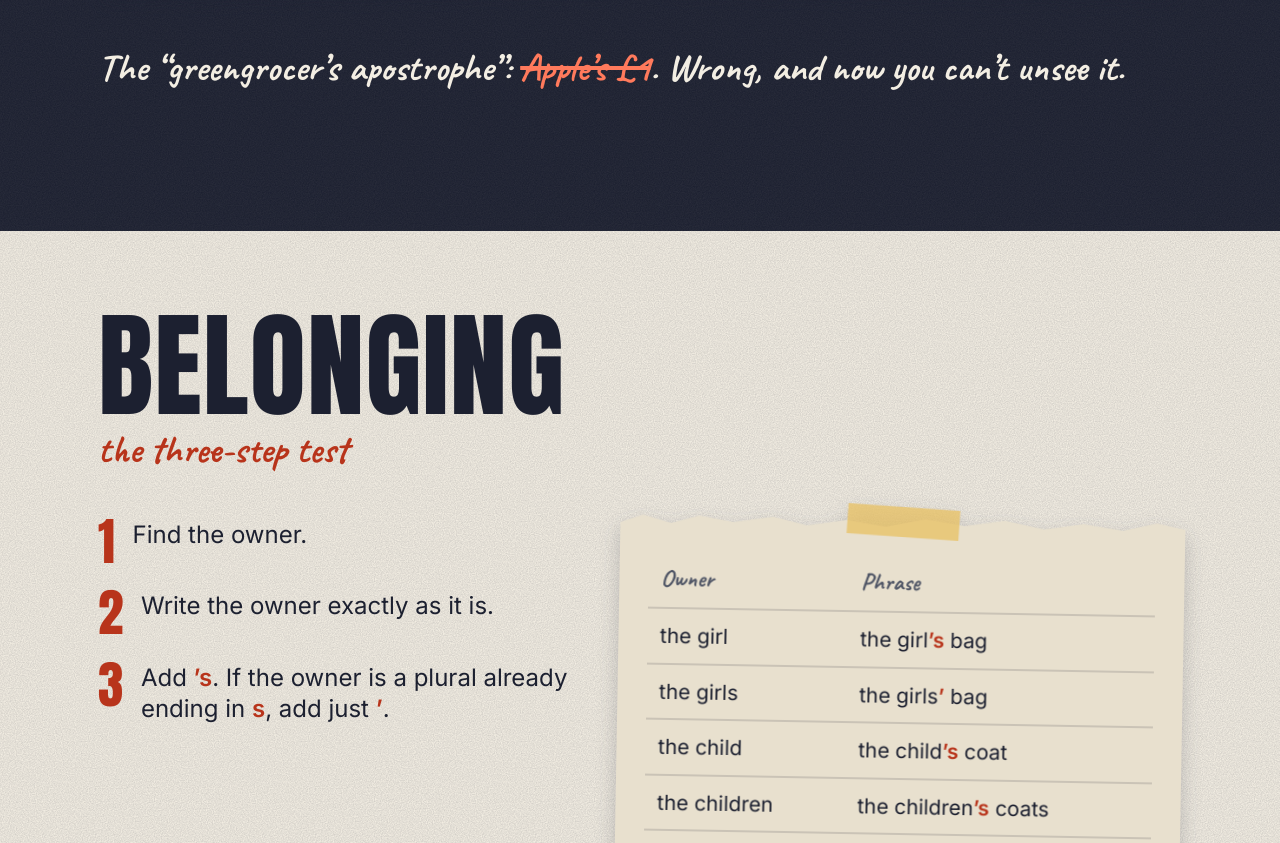
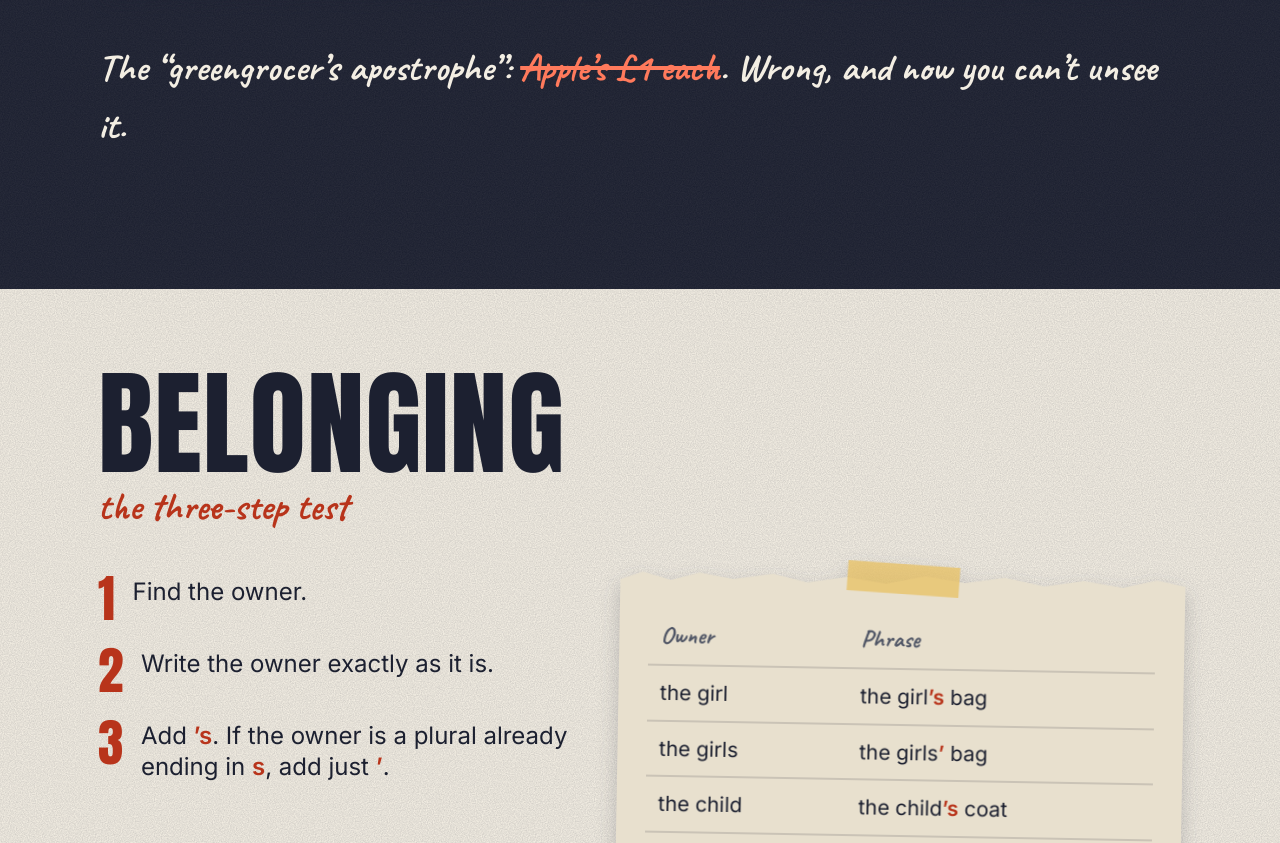
Before and after one commit to justinsteinmetz/Apostrophes, a plain HTML site: page index.html in a window 1280 px wide. Shown: the part 2940-3783 px from the top of the page. Drawn offline with Linux system fonts and the light colour scheme.

Commit message:
Update text in index.html for clarity

```diff
--- a/index.html
+++ b/index.html
@@ -201,7 +201,7 @@ footer{padding:2rem 0 3rem;font-family:var(--hand);font-weight:700;font-size:1.4
       <div class="scrap" style="--r:-1.2deg"><span class="in"><h3>Missing letters</h3><p class="ex">don’t · it’s · they’re</p><p>The apostrophe stands in for letters that have been left out.</p></span></div>
       <div class="scrap" style="--r:1deg;--t:4deg"><span class="in"><h3>Belonging</h3><p class="ex">Jess’s phone · the girls’ room</p><p>The apostrophe shows who or what something belongs to, or is connected to.</p></span></div>
     </div>
-    <p class="green">The “greengrocer’s apostrophe”: <s>Apple’s £1</s>. Wrong, and now you can’t unsee it.</p>
+    <p class="green">The “greengrocer’s apostrophe”: <s>Apple’s £1 each</s>. Wrong, and now you can’t unsee it.</p>
   </div>
 </section>
 
```
